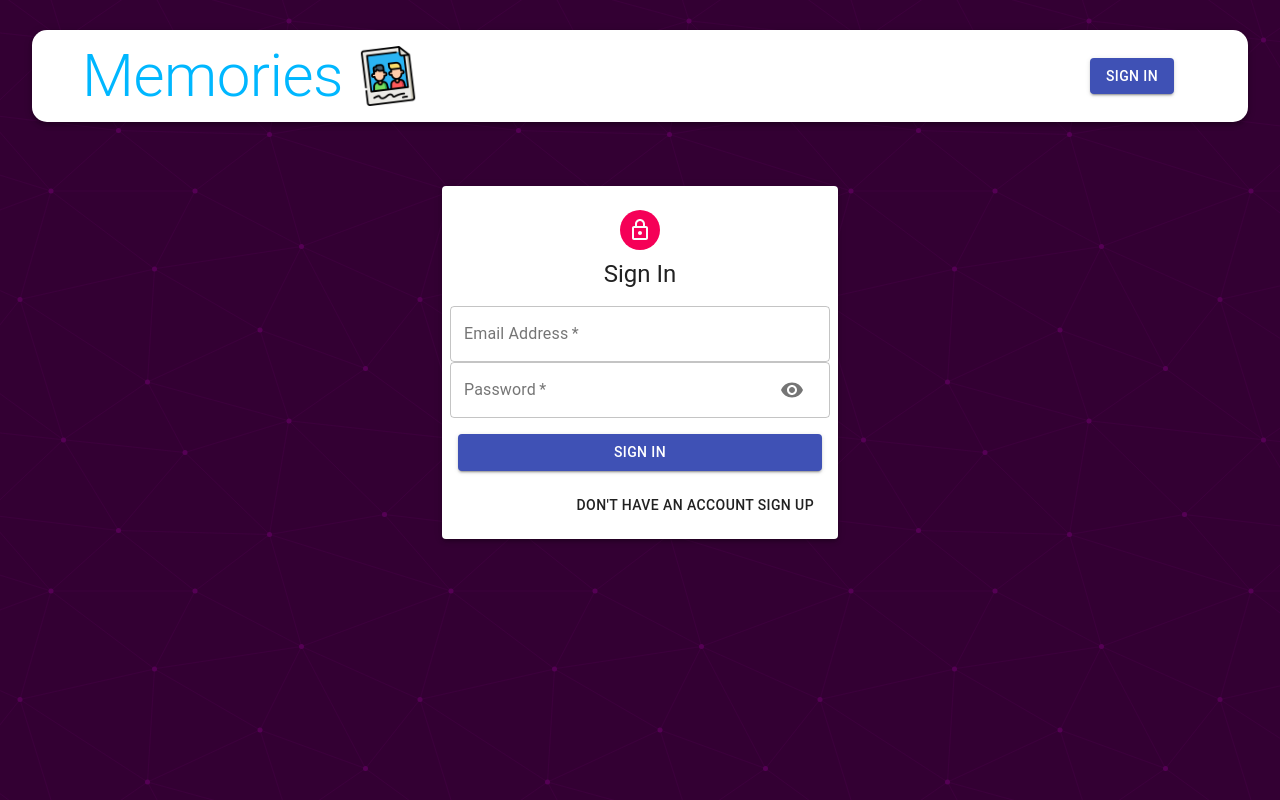
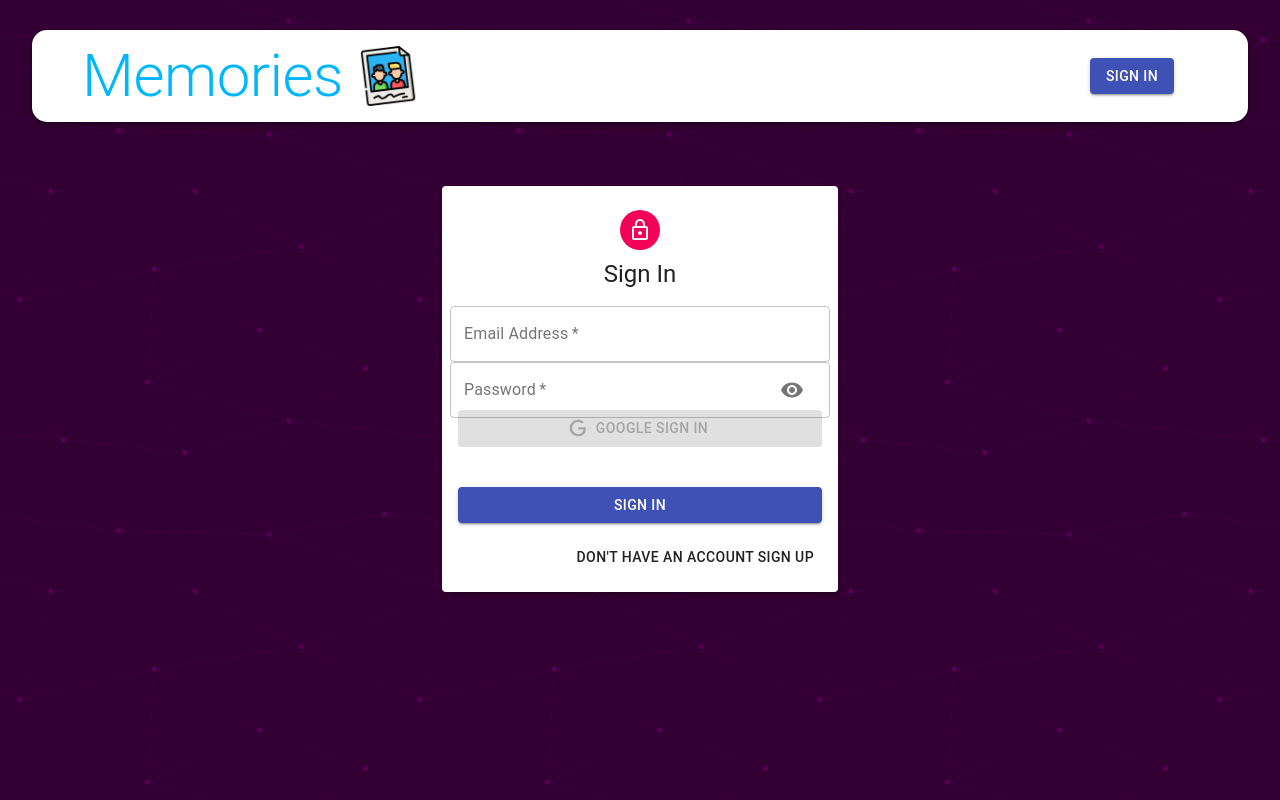
Before and after one commit to PnCodeBreaker/AnimeWatchList, a React (Create React App) app in the folder client/: page /auth in a window 1280 px wide. Built offline with nearby package versions, Linux system fonts and the light colour scheme.

Commit message:
adding google auth

```diff
--- a/client/src/components/Auth/Auth.js
+++ b/client/src/components/Auth/Auth.js
@@ -1,9 +1,11 @@
 import React, { useState } from 'react'
 
 import { Avatar, Paper, Grid, Typography, Container, Button } from '@material-ui/core';
+import { GoogleLogin } from 'react-google-login';
 
 import LockOutlinedIcon from '@material-ui/icons/LockOutlined';
 
+import Icon from './icon.js';
 import useStyles from './styles';
 import Input from './Input';
 
@@ -48,6 +50,22 @@
                      <Input name="password" label="Password" handleChange={handleChange} type={ showPassword ? "text" : "password" } handleShowPassword={handleShowPassword} />
                      { isSignup && <Input name="confirmPassword" label="Repeat Password" handleChange={handleChange} type="password" />}
                  </Grid>
+                 <GoogleLogin
+                     clientId="GOOGLE ID"
+                     render={ (renderProps) => (
+                        <Button
+                        className={classes.googleButton}
+                        color='primary'
+                        fullWidth
+                        onClick={renderProps.onClick}
+                        disabled={renderProps.disabled}
+                        startIcon={<Icon />}
+                        variant="contained">
+
+                        Google Sign In
+                        </Button>
+                     )}
+                 />
                  <Button type="submit" fullWidth variant="contained" color="primary" className={classes.submit}>
                      { isSignup ? 'Sign Up' : 'Sign In'}
                  </Button>
--- /dev/null
+++ b/client/src/components/Auth/icon.js
@@ -0,0 +1,12 @@
+import React from 'react';
+
+const icon = () => (
+  <svg style={{ width: '20px', height: '20px' }} viewBox="0 0 24 24">
+    <path
+      fill="currentColor"
+      d="M21.35,11.1H12.18V13.83H18.69C18.36,17.64 15.19,19.27 12.19,19.27C8.36,19.27 5,16.25 5,12C5,7.9 8.2,4.73 12.2,4.73C15.29,4.73 17.1,6.7 17.1,6.7L19,4.72C19,4.72 16.56,2 12.1,2C6.42,2 2.03,6.8 2.03,12C2.03,17.05 6.16,22 12.25,22C17.6,22 21.5,18.33 21.5,12.91C21.5,11.76 21.35,11.1 21.35,11.1V11.1Z"
+    />
+  </svg>
+);
+
+export default icon;
```
